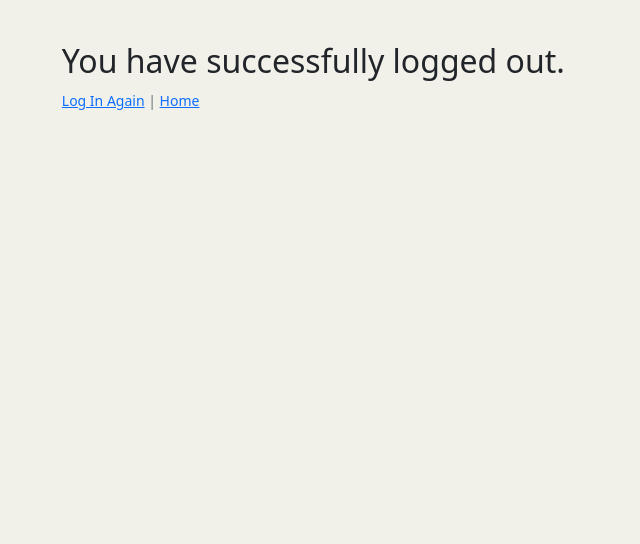
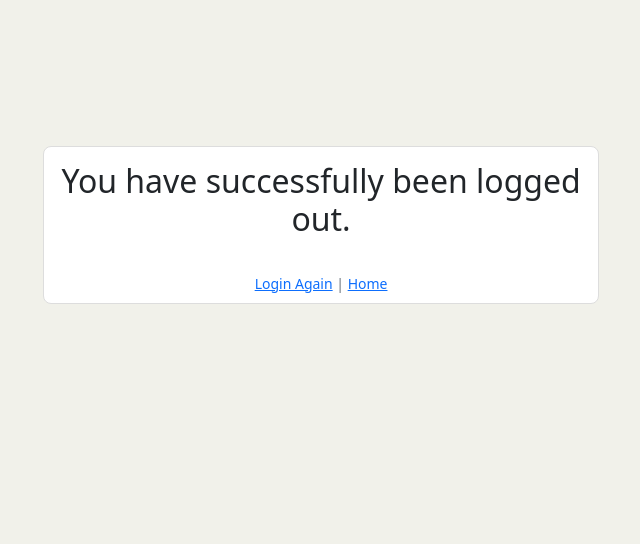
Before and after one commit to Edgarkimbugwe/luga-talk, a Django app: page /logout/ in a window 1280 px wide. Shown: the part 57-601 px from the top of the page, without its empty margins (298-938 px from the left). Run offline with Django 4.2, Linux system fonts and the light colour scheme; some libraries are stand-ins or nearby versions.

Commit message:
chore: clean up CSS and text adjustments

```diff
--- a/luga/templates/luga/about.html
+++ b/luga/templates/luga/about.html
@@ -35,12 +35,12 @@
     </p>
     <hr class="w-70">
     {% if user.is_authenticated %}
-        <a href="{% url 'home' %}"><button type="button" class="btn btn-info">
+        <a href="{% url 'home' %}"><button type="button" class="btn btn-outline-secondary">
             Check out for new Blog Posts and be part of the conversations
         </button></a>
     {% else %}
-        <a href="{% url 'register' %}" class="btn btn-outline-success m-2">Sign Up</a>
-        <a href="{% url 'login' %}" class="btn btn-outline-secondary m-2">Login</a>
+        <a href="{% url 'register' %}" class="btn btn-outline-secondary m-2">Sign Up</a>
+        <a href="{% url 'login' %}" class="btn btn-outline-success m-2">Login</a>
     {% endif %}
 </div>
 {% endblock %}
--- a/luga/templates/luga/blogpost_detail.html
+++ b/luga/templates/luga/blogpost_detail.html
@@ -50,9 +50,9 @@
                 {% for comment in comments %}
                 <div
                     class="p-2 comments{% if not comment.approved and comment.author == user %} faded{% elif not comment.approved %} d-none{% endif %}">
-                    <p class="font-weight-bold">
+                    <p class="fw-bold">
                         {{ comment.author }}
-                        <span class="font-weight-normal">
+                        <span class="fw-normal">
                             {{ comment.created_on }}
                         </span> wrote:
                     </p>
@@ -87,7 +87,7 @@
                     class="btn btn-signup btn-lg">Submit</button>
                 </form>
                 {% else %}
-                <p>Log in to leave a comment</p>
+                <p><a href="{% url 'login' %}">Log in</a> to leave a comment</p>
                 {% endif %}
             </div>
       </div>
--- a/luga/templates/luga/index.html
+++ b/luga/templates/luga/index.html
@@ -11,10 +11,10 @@
             <div class="row">
                 {% for blogpost in post_list %}
                 <div class="col-md-12 content-section">
-                    <div class="card mb-4">
+                    <div class="card">
                         <div class="card-body">
                             <div class="row">
-                                <div class="col-md-4">
+                                <div class="col-md-3">
                                     <div class="image-container">
                                         {% if "placeholder" in blogpost.featured_image.url %}
                                         <img class="card-img-top" src="{% static '/images/books2.jpg' %}"alt="placeholder image">
@@ -26,7 +26,7 @@
                                         </div>
                                     </div>
                                 </div>
-                                <div class="col-md-8">
+                                <div class="col-md-9">
                                     <a href="{% url 'blogpost_detail' blogpost.slug %}" class="blogpost-link">
                                         <h2 class="card-title">{{ blogpost.title }}</h2>
                                     </a>
--- a/luga/templates/luga/user_blogposts.html
+++ b/luga/templates/luga/user_blogposts.html
@@ -9,10 +9,10 @@
     {% for blogpost in blogposts %}
         <li>
         <a href="{% url 'blogpost_detail' blogpost.slug %}">{{ blogpost.title }}</a>
-        &nbsp;| &nbsp;
+        &nbsp;|
         {% if user == blogpost.author %}
         <a href="{% url 'blogpost_edit' blogpost.slug %}">Edit</a>
-        &nbsp;| &nbsp;
+        &nbsp;|
         <a href="{% url 'blogpost_delete' blogpost.slug %}">Delete</a>
         {% endif %}
         </li>
@@ -27,7 +27,7 @@
     {% for blogpost in liked_posts %}
         <li>
         <a href="{% url 'blogpost_detail' blogpost.slug %}">{{ blogpost.title }}</a>
-        &nbsp;| &nbsp; By:
+        &nbsp;| By:
         {{ blogpost.author }}
         </li>
         <br>
--- a/static/css/style.css
+++ b/static/css/style.css
@@ -46,7 +22,7 @@
 /* Base class for common styles */
 .content-section {
     background: #ffffff;
-    padding: 8px 10px;
+    padding: 8px 8px;
     border: 1px solid #dddddd;
     border-radius: 8px;
     margin-bottom: 20px;
@@ -55,15 +31,21 @@
 /* Specific variations */
 .content-section-register,
 .content-section-login,
-.content-section-profile,
 .content-section-about {
-    margin-top: 35px;
+    margin-top: 20px;
+}
+
+.content-section-logout {
+    margin-top: 15%;
+    max-width: 60%;
+    margin-left: 28%;
+    padding-top: 15px;
 }
 
 .content-section-register,
 .content-section-login {
-    max-width: 61.66667%;
-    margin-left: auto;
+    max-width: 30%;
+    margin-left: 46%;
 }
 
 .content-section-register {
@@ -71,6 +53,7 @@
 }
 
 .content-section-login {
+    margin-top: 8%;
     margin-right: 8.33333%;
 }
 
--- a/users/templates/users/logout.html
+++ b/users/templates/users/logout.html
@@ -8,11 +8,12 @@
 {% endblock %}
 
 {% block content %}
-    <div class="content-section-login">
-        <h2>You have successfully logged out.</h2>
 
+    <div class="content-section content-section-logout text-center">
+        <h2>You have successfully been logged out.</h2>
+        <br>
         <small class="text-muted">
-            <a href="{% url 'login' %}">Log In Again</a> | <a href="{% url 'home' %}">Home</a>
+            <a href="{% url 'login' %}">Login Again</a> | <a href="{% url 'home' %}">Home</a>
         </small>
     </div>
 {% endblock content %}
--- a/users/templates/users/register.html
+++ b/users/templates/users/register.html
@@ -21,7 +21,7 @@
         </form>
         <div class="border-top pt-3 text-center">
             <small class="text-muted">
-                Already Have An Account? <a class="ml-2" href="#">Login</a>
+                Already Have An Account? <a class="ml-2" href="{% url 'login' %}">Login</a>
             </small>
         </div>
     </div>
```
Also changed, not shown: other parts of static/css/style.css (+6 -27 lines), luga/templates/luga/blogpost_delete.html (+8 -1 lines), users/templates/users/profile.html (+4 -4 lines).
